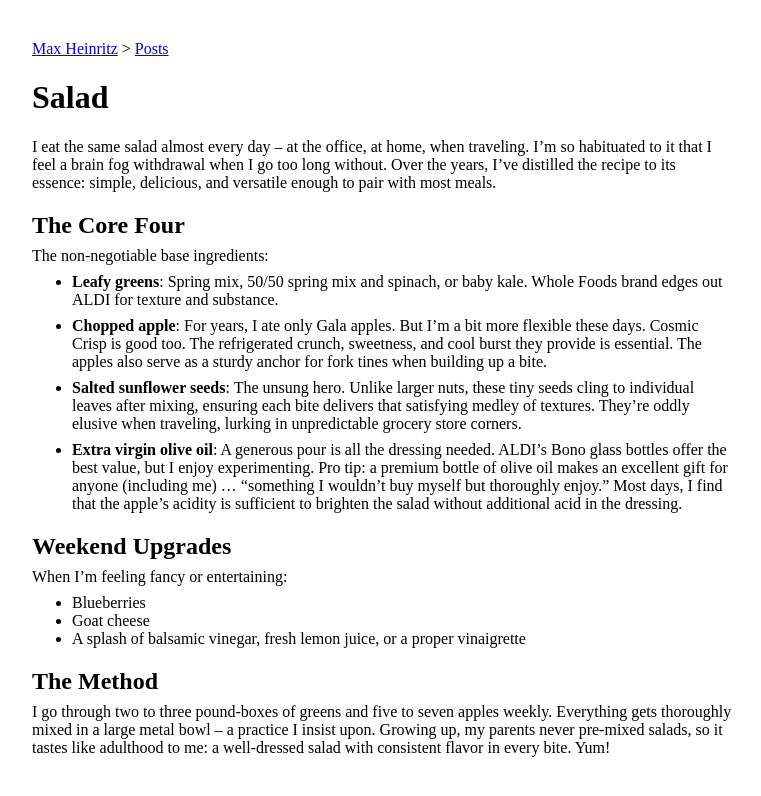
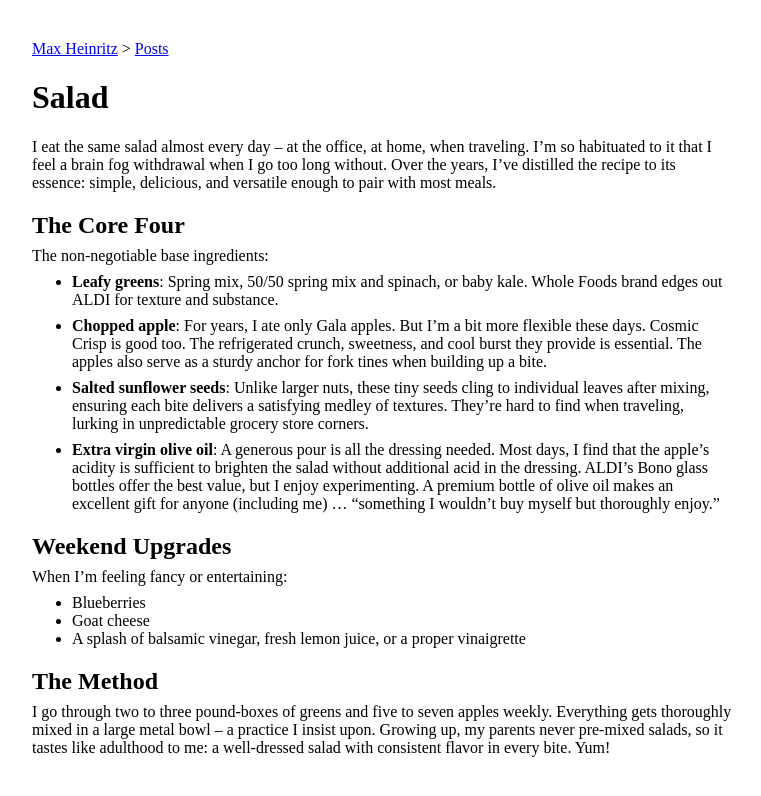
Before and after one commit to maxh/maxheinritz.com, a Jekyll site: the page built from _posts/2025-04-05-salad.md, in a window 1280 px wide. Shown: the top 796 px of the page, without its empty margins (108-869 px from the left). Built offline with Jekyll 4.4.1, drawn with Linux system fonts in a browser that asks for light colours.

Commit message:
clean it up

```diff
--- a/_posts/2025-04-05-salad.md
+++ b/_posts/2025-04-05-salad.md
@@ -14,9 +14,9 @@ The non-negotiable base ingredients:
 
 - **Chopped apple**: For years, I ate only Gala apples. But I'm a bit more flexible these days. Cosmic Crisp is good too. The refrigerated crunch, sweetness, and cool burst they provide is essential. The apples also serve as a sturdy anchor for fork tines when building up a bite.
 
-- **Salted sunflower seeds**: The unsung hero. Unlike larger nuts, these tiny seeds cling to individual leaves after mixing, ensuring each bite delivers that satisfying medley of textures. They're oddly elusive when traveling, lurking in unpredictable grocery store corners.
+- **Salted sunflower seeds**: Unlike larger nuts, these tiny seeds cling to individual leaves after mixing, ensuring each bite delivers a satisfying medley of textures. They're hard to find when traveling, lurking in unpredictable grocery store corners.
 
-- **Extra virgin olive oil**: A generous pour is all the dressing needed. ALDI's Bono glass bottles offer the best value, but I enjoy experimenting. Pro tip: a premium bottle of olive oil makes an excellent gift for anyone (including me) ... "something I wouldn't buy myself but thoroughly enjoy." Most days, I find that the apple's acidity is sufficient to brighten the salad without additional acid in the dressing.
+- **Extra virgin olive oil**: A generous pour is all the dressing needed. Most days, I find that the apple's acidity is sufficient to brighten the salad without additional acid in the dressing. ALDI's Bono glass bottles offer the best value, but I enjoy experimenting. A premium bottle of olive oil makes an excellent gift for anyone (including me) ... "something I wouldn't buy myself but thoroughly enjoy."
 
 ## Weekend Upgrades
 
```
